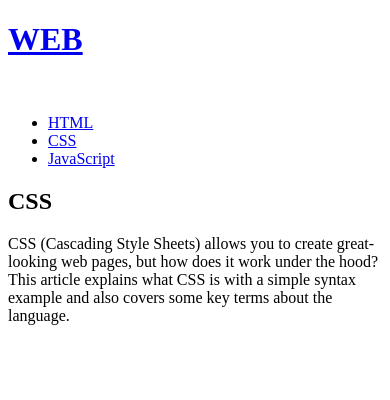
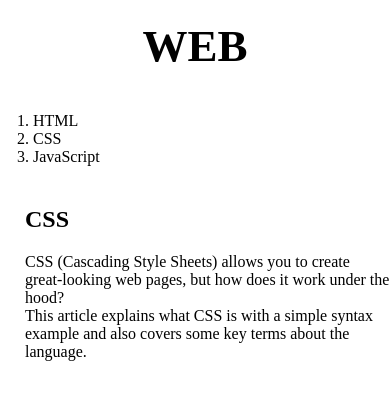
Before and after one commit to SeokHwa-Kim/my-first-web-site, a plain HTML site: page 2.html in a window 390 px wide. Drawn offline with Linux system fonts and the light colour scheme; a script that the page names is missing.

Commit message:
Add files via upload

```diff
--- a/2.html
+++ b/2.html
@@ -12,26 +12,26 @@
 
       gtag('config', 'G-3D5CSJ160N');
     </script>
+    <link rel="stylesheet" href="style.css">
 </head>
     <body>
-
       <h1><a href="index.html">WEB</a></h1>
-
-<br>
-<ul>
-  <li><a href="1.html">HTML</a></li>
-  <li><a href="2.html">CSS</a></li>
+      <div id="grid">
+        <ol>
+          <li><a href="1.html" >HTML</a></li>
+          <li><a href="2.html" id="active">CSS</a></li>
           <li><a href="3.html">JavaScript</a></li>
-</ul>
-
+        </ol>
+        <div id="article">
           <h2>CSS</h2>
-
           <p>
           CSS (Cascading Style Sheets) allows you
            to create great-looking web pages,
            but how does it work under the hood?<br>
            This article explains what CSS is with a simple syntax example and also covers some key terms about the language.
           </p>
+        </div>
+      </div>
     <br><br><br><br>
     <p>
     <div id="disqus_thread"></div>
--- /dev/null
+++ b/style.css
@@ -0,0 +1,41 @@
+  body {
+  margin:0;
+  }
+  a {
+    color:black;
+    text-decoration: none;
+  }
+  h1 {
+    font-size:45px;
+    text-align:center;
+    border-bottom:1px solid gray;
+    margin:0;
+    padding:20px;
+  }
+  ol{
+    border-right:1px solid gray;
+    width:100px;
+    margin:0;
+    padding:20px;
+  }
+  #grid{
+    display: grid;
+    grid-template-columns: 150px 1fr;
+  }
+  #grid ol{
+    padding-left:33px;
+  }
+  #grid #article{
+    padding-left: 25px;
+  }
+  @media(max-width:800px){
+    #grid{
+      display: block;
+    }
+    ol{
+      border-right:none;
+    }
+    h1 {
+    border-bottom:none;
+    }
+  }
```
Also changed, not shown: 1.html (+11 -8 lines), 3.html (+10 -6 lines), box.html (added, +20 -0 lines), grid.html (added, +23 -0 lines), index.html (+10 -5 lines), mediaquery.html (added, +23 -0 lines). Lines whose indentation alone changed are shown as unchanged.
